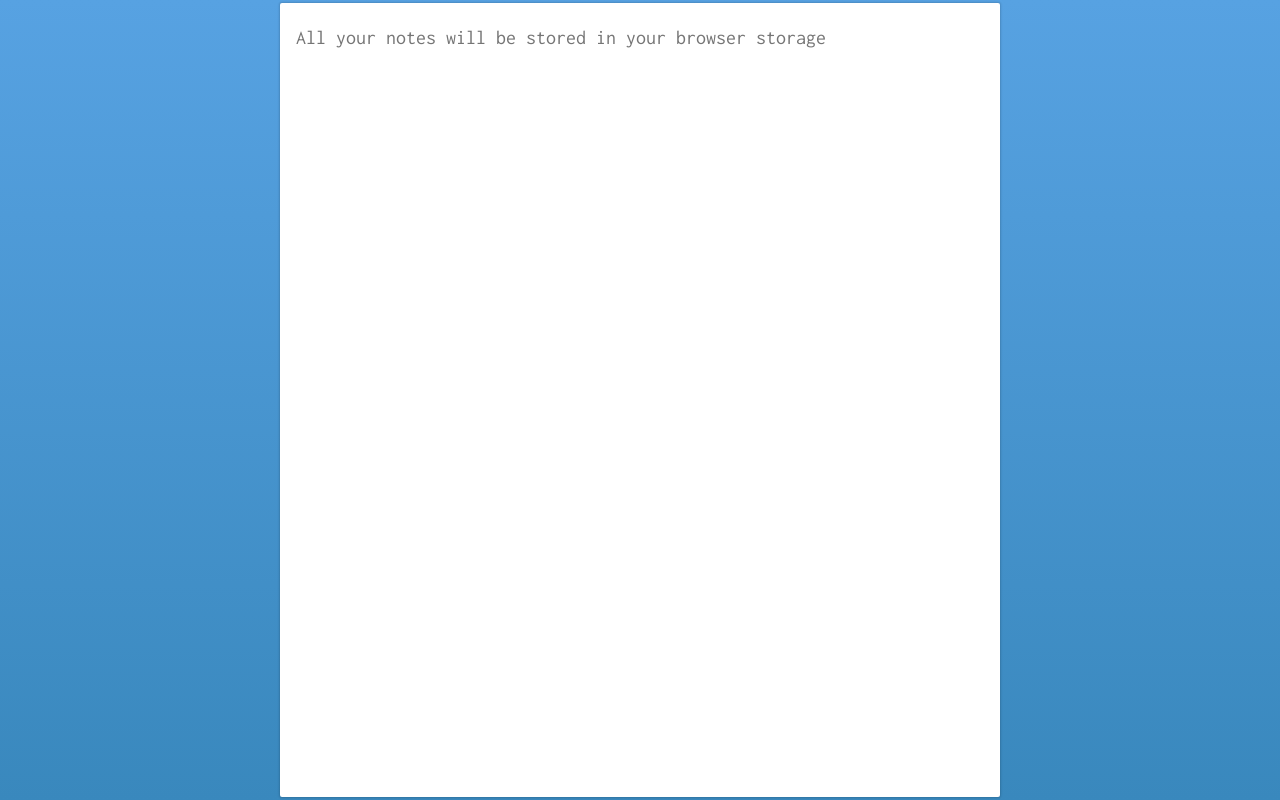
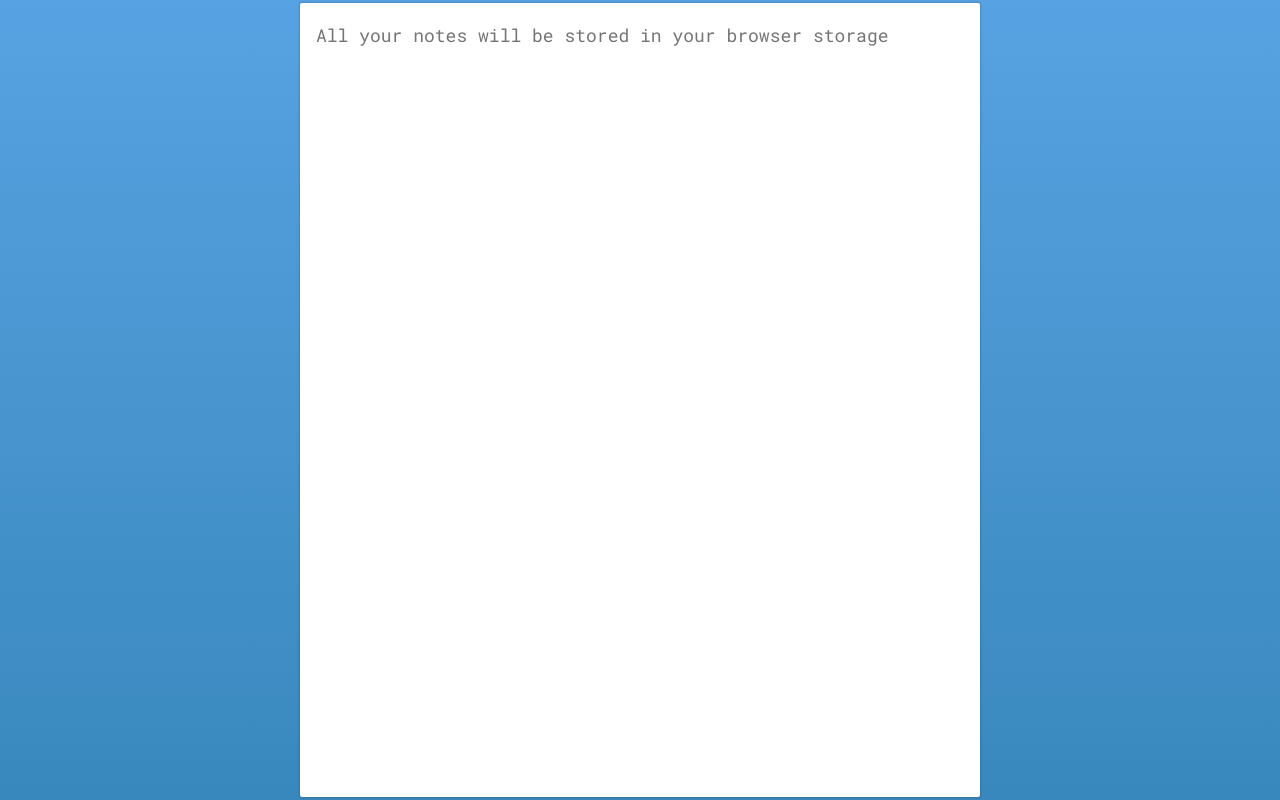
Before and after one commit to kosich/blank-page, a plain HTML site: page index.html in a window 1280 px wide. Drawn offline with Linux system fonts and the light colour scheme.

Commit message:
Font updated

```diff
--- a/index.html
+++ b/index.html
@@ -4,7 +4,7 @@
         <meta name="description" content="A simple blank page to store notes">
         <meta name="viewport" content="width=device-width">
 
-        <link href="https://fonts.googleapis.com/css?family=Inconsolata&display=swap" rel="stylesheet">
+        <link href="https://fonts.googleapis.com/css?family=Roboto+Mono&display=swap&subset=cyrillic" rel="stylesheet">
         <style>
             html,
             body {
@@ -12,6 +12,8 @@
                 box-sizing: border-box;
                 margin: 0;
                 padding: 0;
+                overscroll-behavior-y: none;
+                overscroll-behavior-x: none;
             }
 
             body {
@@ -25,13 +27,13 @@
                 box-sizing: border-box;
                 height: 100%;
                 width: 100%;
-                padding: 1.5rem 1rem;
-                font-family: 'Inconsolata', monospace;
-                font-size: 20px;
+                padding: 1.25rem 1rem;
+                font-family: 'Roboto Mono', monospace;
+                font-size: 18px;
                 resize: none;
                 border: none;
                 border-radius: 2px;
-                max-width: 720px;
+                max-width: 680px;
                 margin: 0 auto;
                 display: block;
                 box-shadow: 0 0 2px 1px rgba(0,0,0,0.15);
```
